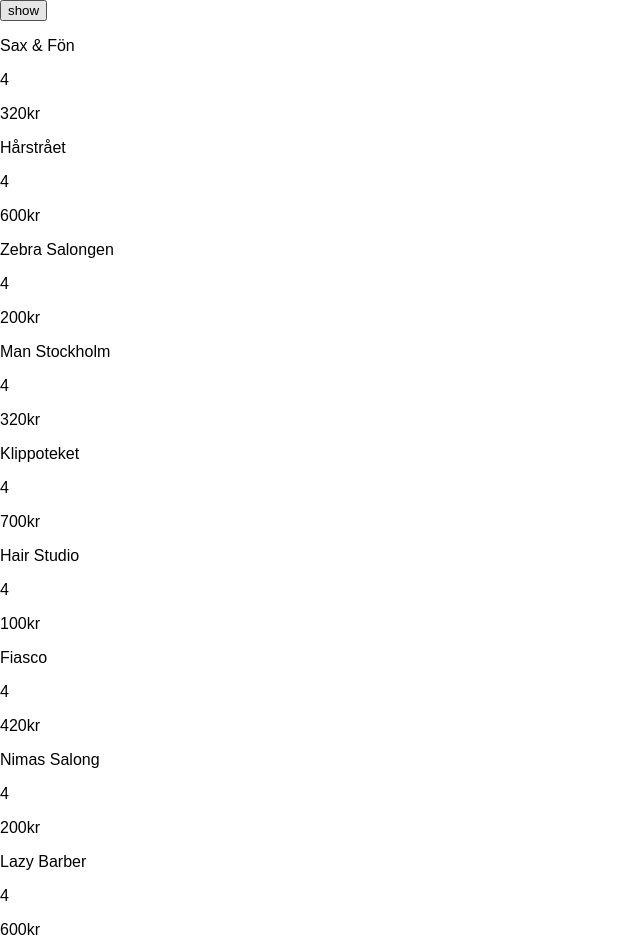
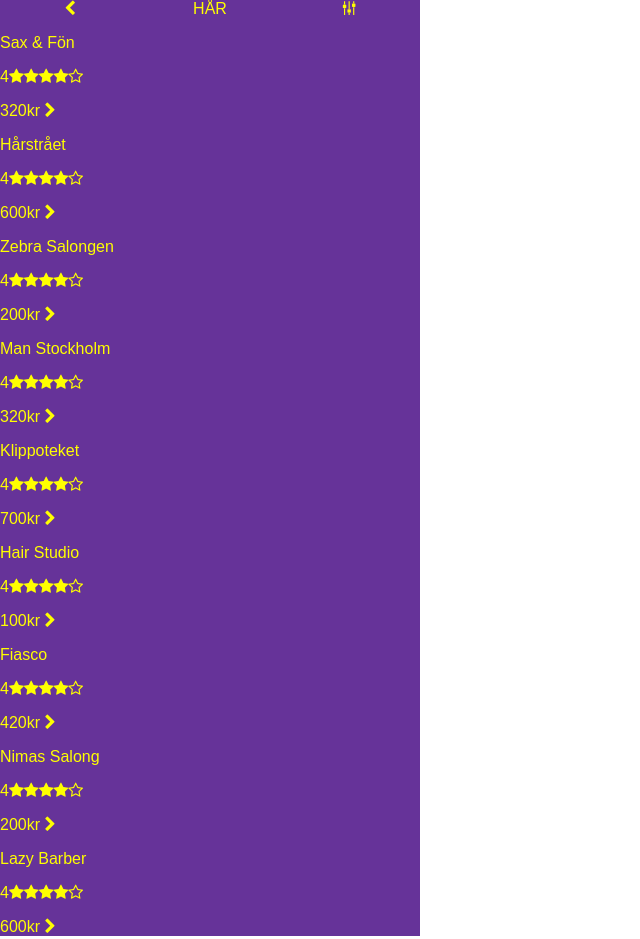
Before and after one commit to Flippen97/Arbetsprov_LIA, a React app: page / in a window 1280 px wide. Shown: the whole page, without its empty margins (0-640 px from the left). Built offline with nearby package versions, Linux system fonts and the light colour scheme.

Commit message:
added more smaller components insted of one  big

```diff
--- a/package.json
+++ b/package.json
@@ -3,6 +3,7 @@
   "version": "0.1.0",
   "private": true,
   "dependencies": {
+    "font-awesome": "^4.7.0",
     "react": "^16.3.2",
     "react-dom": "^16.3.2",
     "react-scripts": "1.1.4"
--- a/src/App.css
+++ b/src/App.css
@@ -26,3 +26,13 @@
   from { transform: rotate(0deg); }
   to { transform: rotate(360deg); }
 }
+.main-container{
+  background-color: rebeccapurple;
+  max-width: 420px;
+  color: yellow;
+}
+.listView-container header{
+  display: grid;
+  grid-template-columns: repeat(3, 1fr);
+  text-align: center;
+}
--- a/src/components/App.js
+++ b/src/components/App.js
@@ -1,4 +1,5 @@
 import React, { Component } from 'react';
+import 'font-awesome/css/font-awesome.min.css';
 import ListView from './ListView';
 import logo from '../logo.svg';
 import list from './list.json';
@@ -43,7 +44,7 @@
              />;
     }
     return (
-      <div>
+      <div className="main-container">
         {view}
       </div>
     );
--- /dev/null
+++ b/src/components/FilterMenu.js
@@ -0,0 +1,18 @@
+import React from 'react';
+
+function FilterMenu(props){
+    let filter = '';
+    if(props.toggleFilter){
+        filter =  <select onChange={props.filterList}>
+                    <option value={0}>Välj värde</option>
+                    <option value="0-99">0-99</option>
+                    <option value="100-199">100-199</option>
+                    <option value="200-299 ">200-299</option>
+                    <option value="300-399">300-399</option>
+                    <option value="400-499">400-499</option>
+                    <option value="500-599">500-599</option>
+                  </select>;
+    }
+    return filter;
+  }
+  export default FilterMenu;
--- a/src/components/ListSalongs.js
+++ b/src/components/ListSalongs.js
@@ -1,17 +1,34 @@
 import React from 'react';
+import SalongCard from './SalongCard';
 
 function ListSalongs(props){
-  return props.salongs.map((salong) => {
-    if (salong.id === (props.salongId)) {
+  let list = ''
+  if(props.priceFilter !== 0){
+    const thing = props.priceFilter.split('-')
+    const lessThen = parseInt(thing[0], 10);
+    const moreThen = parseInt(thing[1], 10);
+    list = props.salongs.map((salong) => {
+        if ((salong.price) >= lessThen && (salong.price) <= moreThen) {
+          return (
+            <SalongCard salong={salong}
+                        key={salong.id}
+                        singleView={props.singleView}
+            />
+          )
+         }
+        });
+  }
+  else{
+    list = props.salongs.map((salong) => {
       return (
-        <div key={salong.id}>
-          <button onClick={props.listView}>back</button>
-          <p> { salong.name } </p>
-        </div>
-      );
-    }
-    return null;
-  });
+        <SalongCard salong={salong}
+                    key={salong.id}
+                    singleView={props.singleView}
+        />
+      )
+    })
+  }
+  return list;
 }
 
 export default ListSalongs;
--- a/src/components/ListView.js
+++ b/src/components/ListView.js
@@ -1,5 +1,6 @@
 import React from 'react';
 import ListSalongs from './ListSalongs';
+import FilterMenu from './FilterMenu';
 
 class ListView extends React.Component {
   state = {
@@ -19,56 +20,22 @@
   render(){
     console.log(this.state)
 
-    let list = this.props.salongs.map((salong) => {
-      //  if (salong.price === (this.state.PriceFilter)) {
-          return (<div key={salong.id}>
-              <div key={salong.id} onClick={() => this.props.singleView(salong.id)}>
-                <p> { salong.name } </p>
-                <p>{ salong.rating}</p>
-                <span> { salong.price + "kr"} </span>
-              </div>
-            </div>
-          )
-        })
-    if(this.state.priceFilter != 0){
-      const thing = this.state.priceFilter.split('-')
-      console.log(list)
-      const lessThen = parseInt(thing[0], 10);
-      const moreThen = parseInt(thing[1], 10);
-      list = this.props.salongs.map((salong) => {
-          if ((salong.price) >= lessThen && (salong.price) <= moreThen) {
-            return (<div key={salong.id}>
-                <div key={salong.id} onClick={() => this.props.singleView(salong.id)}>
-                  <p> { salong.name } </p>
-                  <p>{ salong.rating}</p>
-                  <span> { salong.price + "kr"} </span>
-                </div>
-              </div>
-            )
-           }
-          });
-    }
-
-    let filter = '';
-    if(this.state.togglefFilter){
-      filter = <select onChange={this.filterList}>
-      <option value={0}>Välj värde</option>
-      <option value="0-99">0-99</option>
-      <option value="100-199">100-199</option>
-      <option value="200-299 ">200-299</option>
-      <option value="300-399">300-399</option>
-      <option value="400-499">400-499</option>
-      <option value="500-599">500-599</option>
-    </select>;
-    }
     return (
-    <div>
-      <header>
-      <button onClick={this.toggleFilter} >show</button>
-    </header>
-      {filter}
-      { list }
-    </div>);
+        <div className="listView-container">
+            <header>
+                <span><i className="fa fa-chevron-left"></i></span>
+                <span>HÅR</span>
+                <span onClick={this.toggleFilter}><i className="fa fa-sliders fa-rotate-90"></i></span>
+            </header>
+        <FilterMenu toggleFilter={this.state.togglefFilter}
+                    filterList={this.filterList}
+        />
+        <ListSalongs salongs={this.props.salongs}
+                     priceFilter={this.state.priceFilter}
+                     singleView={this.props.singleView}
+                    />
+        </div>
+    );
   }
 }
 export default ListView;
--- /dev/null
+++ b/src/components/SalongCard.js
@@ -0,0 +1,19 @@
+import React from 'react';
+
+function SalonCard(props){
+    return(
+        <div key={props.salong.id} onClick={() => props.singleView(props.salong.id)}>
+            <p>{ props.salong.name }</p>
+            <p>{ props.salong.rating}
+                <i className="fa fa-star" aria-hidden="true"></i>
+                <i className="fa fa-star" aria-hidden="true"></i>
+                <i className="fa fa-star" aria-hidden="true"></i>
+                <i className="fa fa-star" aria-hidden="true"></i>
+                <i className="fa fa-star-o" aria-hidden="true"></i>
+            </p>
+            <span> { props.salong.price + "kr"} </span>
+            <span><i className="fa fa-chevron-right"></i></span>
+        </div>
+    )
+  }
+  export default SalonCard;
```
Also changed, not shown: 1 other file.
